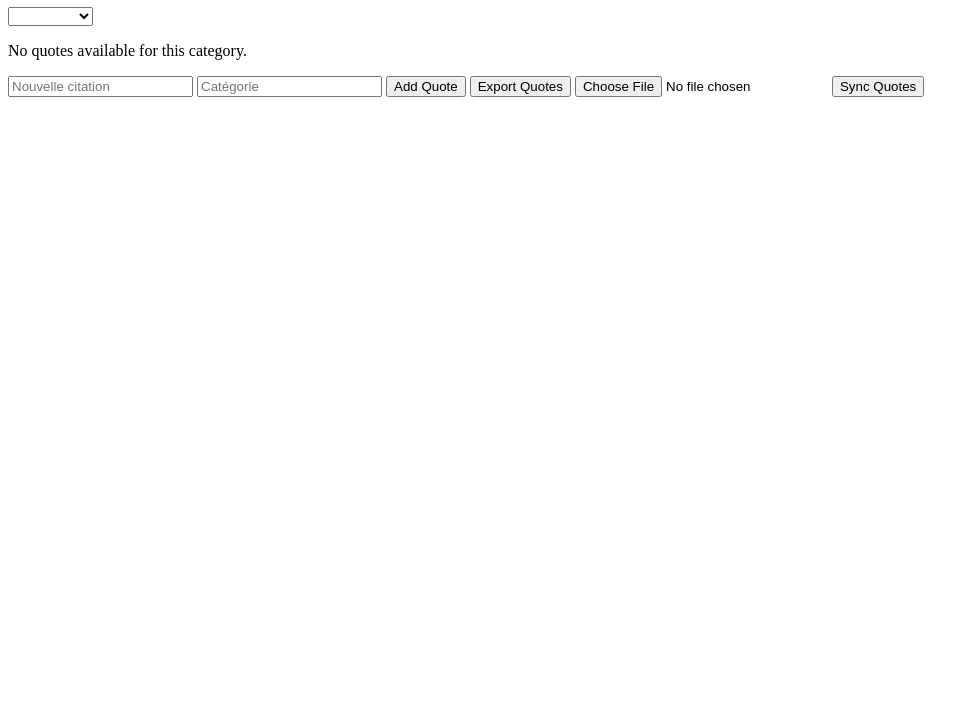
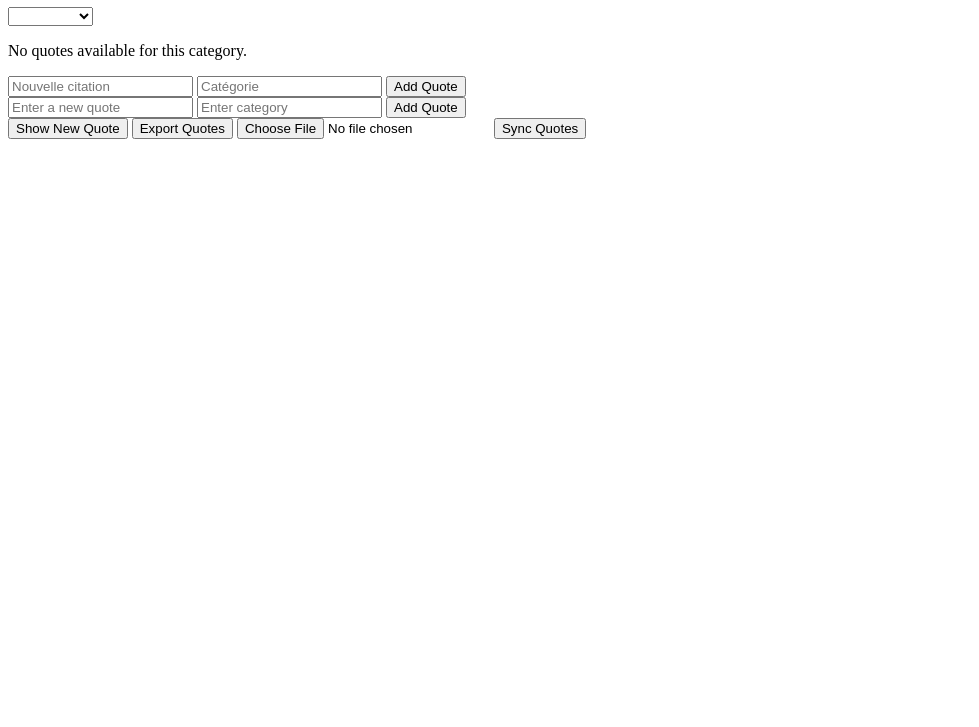
Before and after one commit to MeriemNassih/alx_fe_javascript, a plain HTML site: page dom-manipulation/index.html in a window 1280 px wide. Shown: the part 73-800 px from the top of the page, without its empty margins (0-979 px from the left). Drawn offline with Linux system fonts and the light colour scheme.

Commit message:
Updated index.html and script.js

```diff
--- a/dom-manipulation/index.html
+++ b/dom-manipulation/index.html
@@ -12,8 +12,14 @@
     <input type="text" id="newQuoteText" placeholder="Nouvelle citation">
     <input type="text" id="newQuoteCategory" placeholder="Catégorie">
     <button id="addQuote">Add Quote</button>
+    <!-- New Quote Form Container -->
+<div id="quoteFormContainer"></div>
+
+<!-- New Show Random Quote Button -->
+<button id="showRandomQuote">Show New Quote</button>
     <!-- New Export Quotes Button -->
 <button id="exportQuotes">Export Quotes</button>
+
 
 <!-- New Import Quotes File Input -->
 <input type="file" id="importQuotes" accept=".json" />
--- a/dom-manipulation/script.js
+++ b/dom-manipulation/script.js
@@ -65,6 +65,23 @@ function showRandomQuote() {
   const quoteDisplay = document.getElementById("quoteDisplay");
 
   quoteDisplay.innerHTML = `<p><strong>${randomQuote.category}</strong>: "${randomQuote.text}"</p>`;
+}
+
+// Function to create and append the add quote form dynamically
+function createAddQuoteForm() {
+  const form = document.createElement("form");
+  form.innerHTML = `
+      <input type="text" id="newQuoteText" placeholder="Enter a new quote" required />
+      <input type="text" id="newQuoteCategory" placeholder="Enter category" required />
+      <button type="submit" id="addQuote">Add Quote</button>
+  `;
+
+  form.addEventListener("submit", (event) => {
+      event.preventDefault(); // Prevent page reload
+      addQuote(); // Call the addQuote function
+  });
+
+  document.getElementById("quoteFormContainer").appendChild(form); // Append form to a container in the HTML
 }
 
 async function addQuote() {
@@ -195,14 +212,14 @@ function importFromJsonFile(event) {
 setInterval(syncQuotes, 30000);
 
 // Add event listeners
-document.getElementById("addQuote").addEventListener("click", addQuote);
-document.getElementById("categoryFilter").addEventListener("change", filterQuotes); // Add event listener for filter quotes
+document.getElementById("showRandomQuote").addEventListener("click", showRandomQuote); // Event listener for showing random quote
 document.getElementById("exportQuotes").addEventListener("click", exportToJsonFile); // Event listener for exporting quotes
 document.getElementById("importQuotes").addEventListener("change", importFromJsonFile); // Event listener for importing quotes
 
 // Call functions to set up the application
 loadQuotes();
 populateCategories(); // Populate categories in dropdown on load
+createAddQuoteForm(); // Create and add the form for adding new quotes
 window.onload = () => {
   displayQuotes(quotes); // Display quotes on load
   filterQuotes(); // Ensure quotes are filtered based on the last selected category
```
